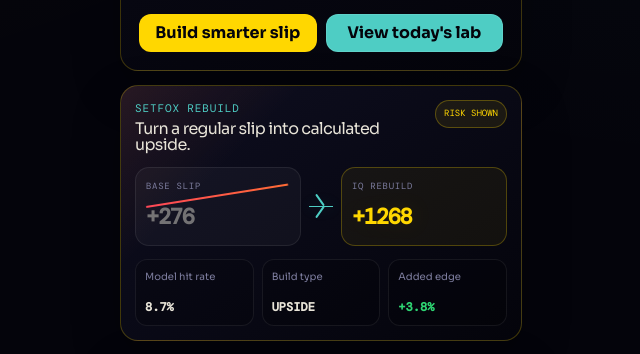
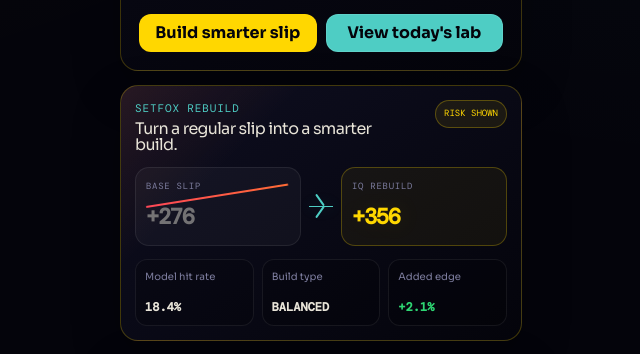
Before and after one commit to youssefalw2001/Slipiq-Mini-App, a React (Vite) app: page / in a window 1280 px wide. Shown: the part 1020-1374 px from the top of the page, without its empty margins (319-959 px from the left). Built offline with nearby package versions, Linux system fonts and the light colour scheme.

Commit message:
Make IQ Rebuild more credible

```diff
--- a/src/components/IQRebuildCard.tsx
+++ b/src/components/IQRebuildCard.tsx
@@ -8,7 +8,7 @@
       <div className="rebuild-header">
         <div>
           <p className="eyebrow">SETFOX REBUILD</p>
-          <h2>Turn a regular slip into calculated upside.</h2>
+          <h2>Turn a regular slip into a smarter build.</h2>
         </div>
         <span className="rebuild-risk mono">RISK SHOWN</span>
       </div>
@@ -23,28 +23,28 @@
         </div>
         <div className="odds-side odds-iq">
           <span className="mono">IQ REBUILD</span>
-          <strong className="mono">+1268</strong>
+          <strong className="mono">+356</strong>
         </div>
       </div>
 
       <div className="rebuild-stats">
         <div>
           <span>Model hit rate</span>
-          <strong className="mono">8.7%</strong>
+          <strong className="mono">18.4%</strong>
         </div>
         <div>
           <span>Build type</span>
-          <strong className="mono">UPSIDE</strong>
+          <strong className="mono">BALANCED</strong>
         </div>
         <div>
           <span>Added edge</span>
-          <strong className="mono positive-text">+3.8%</strong>
+          <strong className="mono positive-text">+2.1%</strong>
         </div>
       </div>
 
       {!compact ? (
         <p className="rebuild-note">
-          Higher payout is not magic. SetFox shows the tradeoff: odds, hit rate, risk, and whether the rebuild still makes sense.
+          SlipIQ doesn&apos;t promise magic. It shows the tradeoff between payout, hit rate, and pricing edge — so you can rebuild a slip with more logic.
         </p>
       ) : null}
     </section>
```
